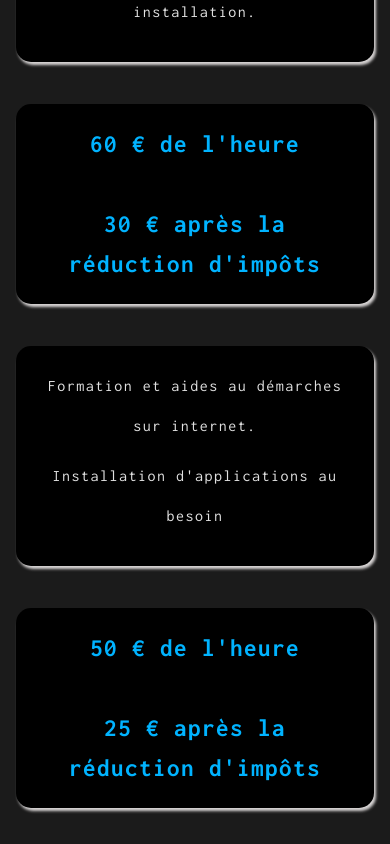
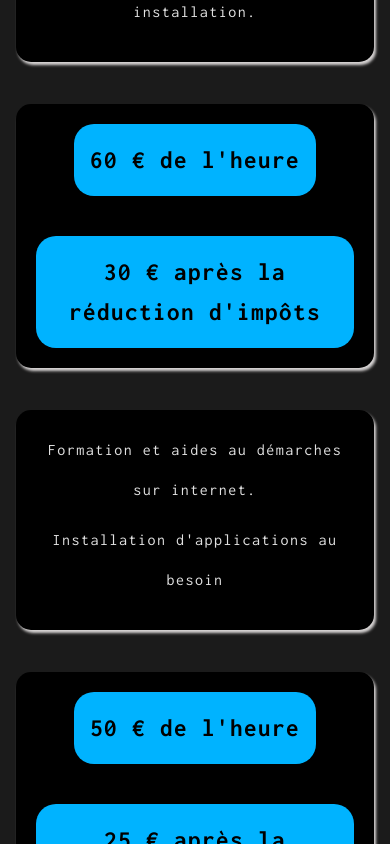
Before and after one commit to GuillaumeSere/guillaume-tech, a React (Create React App) app: page / in a window 390 px wide. Shown: the part 2640-3484 px from the top of the page. Built offline with nearby package versions, Linux system fonts and the light colour scheme.

Commit message:
modif css

```diff
--- a/src/components/Tarif.jsx
+++ b/src/components/Tarif.jsx
@@ -13,16 +13,16 @@ const Tarif = () => {
                     <p>Le contrôle du fonctionnement optimal de votre système, après installation.</p>
                 </div>
                 <div className="box">
-                    <span>60 € de l'heure</span><br />
-                    <span>30 € après la réduction d'impôts</span>
+                    <span className='price'>60 € de l'heure</span><br />
+                    <span className='price'>30 € après la réduction d'impôts</span>
                 </div>
                 <div className="box">
                     <p>Formation et aides au démarches sur internet.</p>
                     <p>Installation d'applications au besoin</p>
                 </div>
                 <div className="box">
-                    <span>50 € de l'heure</span><br />
-                    <span>25 € après la réduction d'impôts</span>
+                    <span className='price'>50 € de l'heure</span><br />
+                    <span className='price'>25 € après la réduction d'impôts</span>
                 </div>
                 <div className="box">
                     <p><strong><u>Introduction au codage</u>:</strong> Premiers pas avec la programmation</p>
@@ -55,7 +55,7 @@ const Tarif = () => {
                         Ressources pour un apprentissage et une pratique plus poussés</p>
                 </div>
                 <div className="box">
-                    <span>150 € la prestation</span><br />
+                    <span className='price'>150 € la prestation</span><br />
                 </div>
             </div>
         </div>
--- a/src/components/tarif.css
+++ b/src/components/tarif.css
@@ -41,6 +41,13 @@ h1{
     color:rgb(225, 225, 225);
   }
 
+  .price{
+    padding: 1rem;
+    background: rgb(0, 179, 255);
+    color: black !important;
+    border-radius: 20px;
+  }
+
   .box span {
     position: relative;
     font-weight: bold;
@@ -58,6 +65,11 @@ h1{
         background-color: #000000;
         font-size: 25px;
       }
-
+      .price{
+        padding: 1rem;
+        background: rgb(0, 179, 255) !important;
+        color: black !important;
+        border-radius: 20px;
+      }
 
 }
```
